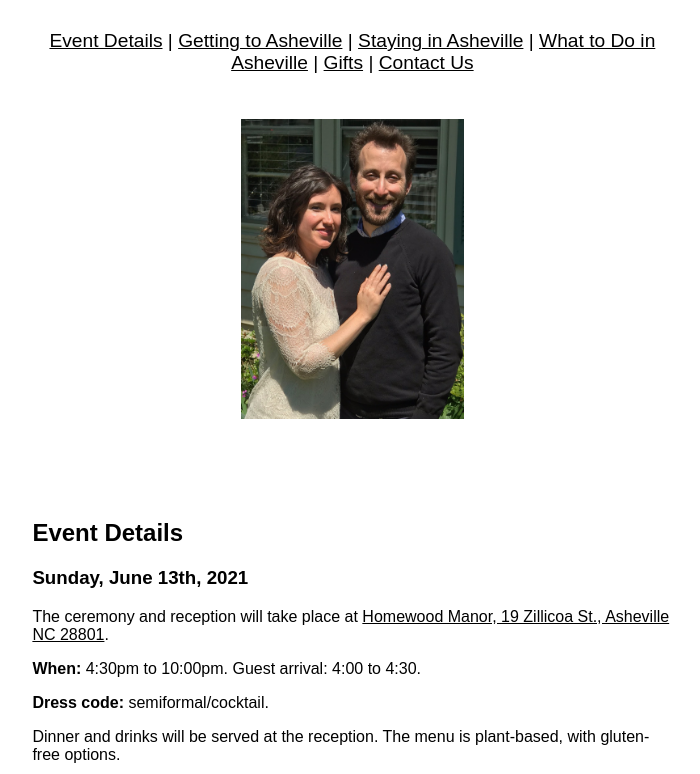
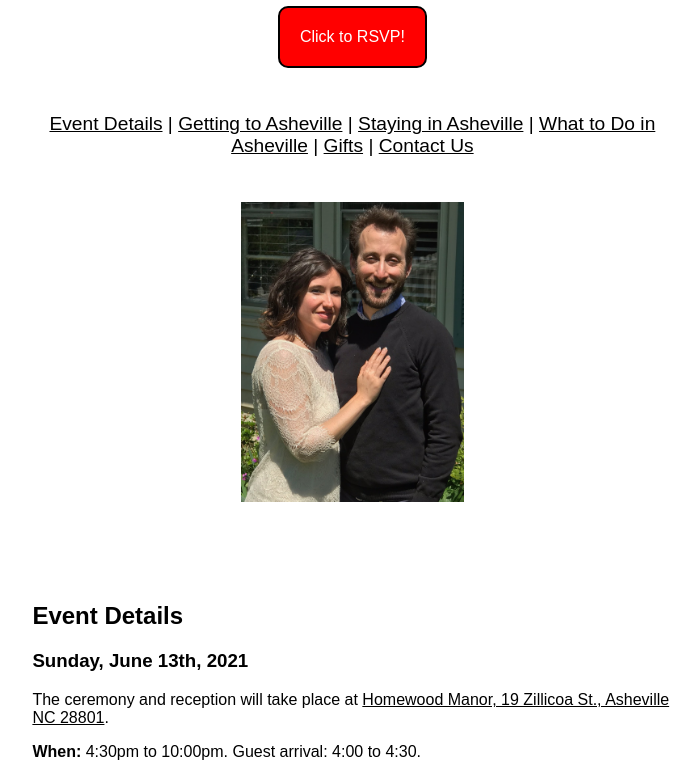
Before and after one commit to andypaulphd/andy-tessa-wedding, a plain HTML site: page index.html in a window 1280 px wide. Shown: the part 119-893 px from the top of the page, without its empty margins (198-898 px from the left). Drawn offline with Linux system fonts and the light colour scheme.

Commit message:
Update index.html

```diff
--- a/index.html
+++ b/index.html
@@ -2,6 +2,8 @@
 <html>
 <head>
   <title>Andy and Tessa's Wedding</title>
+  <script>
+  </script>
   <style>
   body{
     font-family:sans-serif;
@@ -53,6 +55,35 @@ h2{
     font-size:smaller;
     text-align:right;
   }
+  #RSVP-button{
+    border:2px solid black;
+    background-color: red;
+    color: white;
+    padding: 20px;
+    margin: 10px;
+    border-radius:10px;
+    text-align:center;
+    display:inline-block;
+  }
+  #RSVP-button:hover{
+    text-decoration:underline;
+    background-color: #ff9000;
+  }
+  #RSVP-button:active{
+    background-color:darkred;
+  }
+  #RSVP-link:visited{
+    color:black;
+  }
+  #RSVP-button{
+    margin:0 auto;
+    text-align:center;
+  }
+  #button-wrapper{
+    margin:0 auto;
+display:block;
+text-align:center;
+  }
   </style>
 </head>
 <body>
@@ -60,6 +91,7 @@ h2{
     <h1>
 Coming June 2021: Andy and Tessa's Wedding!
 </h1>
+<div id='button-wrapper'><a id="RSVP-link" href="https://forms.gle/NZo9hc6XrjhXKuvY6"><div id="RSVP-button">Click to RSVP!</div></a></div>
 <div id="navbar"><a href="#Event Details">Event Details</a> | <a href="#Getting to Asheville">Getting to Asheville</a> | <a href="#Staying in Asheville">Staying in Asheville</a> | <a href="#What to Do in Asheville">What to Do in Asheville</a> | <a href="#Gifts">Gifts</a> | <a href="#Contact Us">Contact Us</a>
 </div>
 
```
